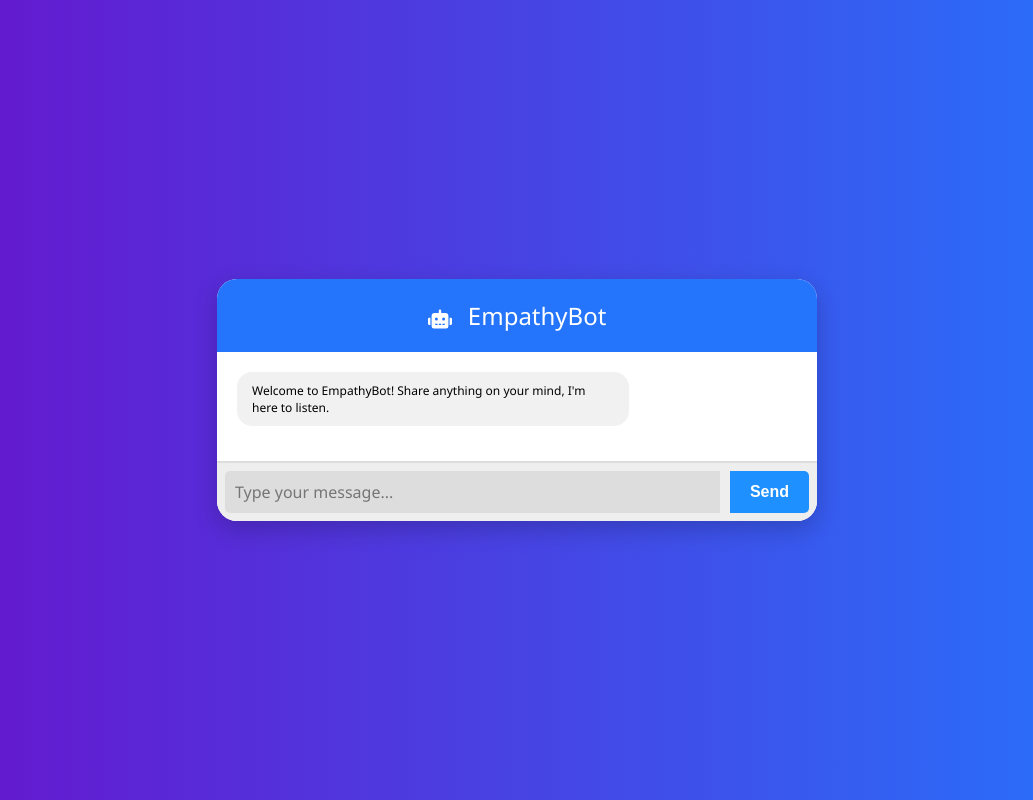
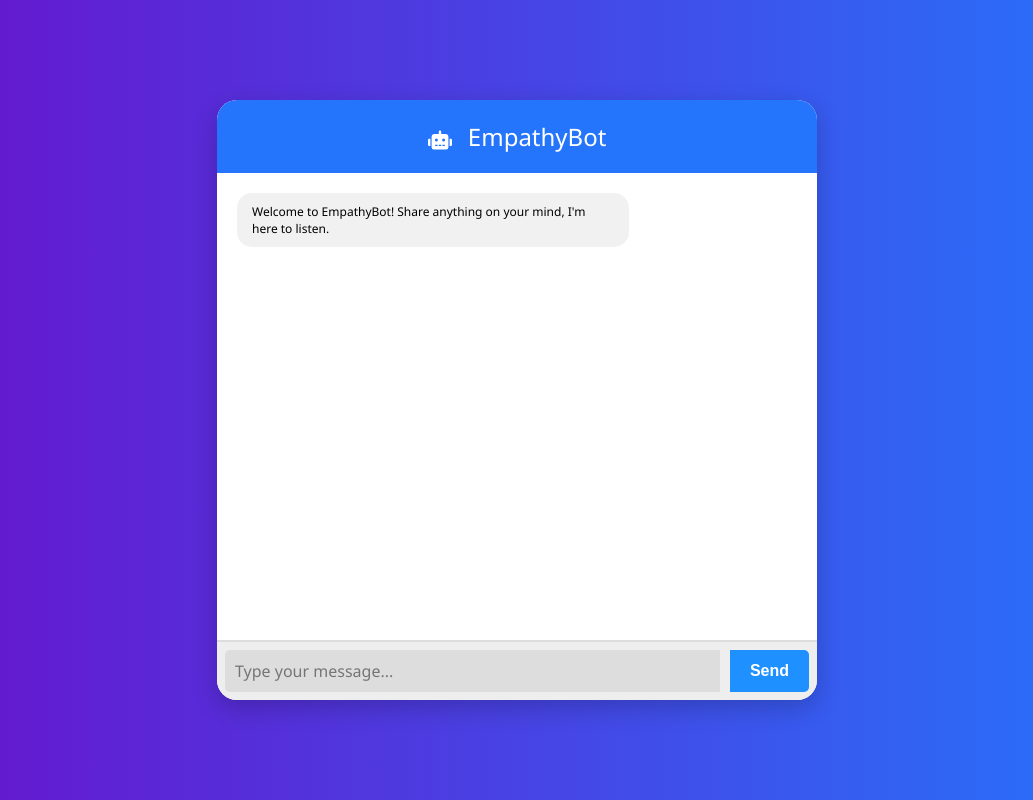
Before and after one commit to Samridhi-Aggarwaal/Mental-Health-Chatbot, a Flask app: page / in a window 1280 px wide. Shown: the whole page, without its empty margins (123-1156 px from the left). Run offline with Flask 3, Linux system fonts and the light colour scheme; parts of the project's set-up code (start-up, migrations or seed data) failed here and were passed over; some libraries are stand-ins or nearby versions.

Commit message:
UI updates done (Scroll)

```diff
--- a/templates/index.html
+++ b/templates/index.html
@@ -24,15 +24,15 @@
   transform: translate(-50%, -50%);
   width: 90%;
   max-width: 600px;
+  height: 600px; /* 💡 fixed overall height */
+  display: flex;
+  flex-direction: column;
   background: #fff;
   color: #333;
   border-radius: 20px;
   box-shadow: 0 8px 24px rgba(0, 0, 0, 0.2);
   overflow: hidden;
-      display: flex;
-      flex-direction: column;
   }
-
     .chat-header {
       background-color: #2575fc;
       color: white;
@@ -44,7 +44,6 @@
       flex: 1;
       padding: 20px;
       overflow-y: auto;
-      height: 400px;
     }
     .msg {
       margin-bottom: 15px;
```
Lines whose indentation alone changed are shown as unchanged.
